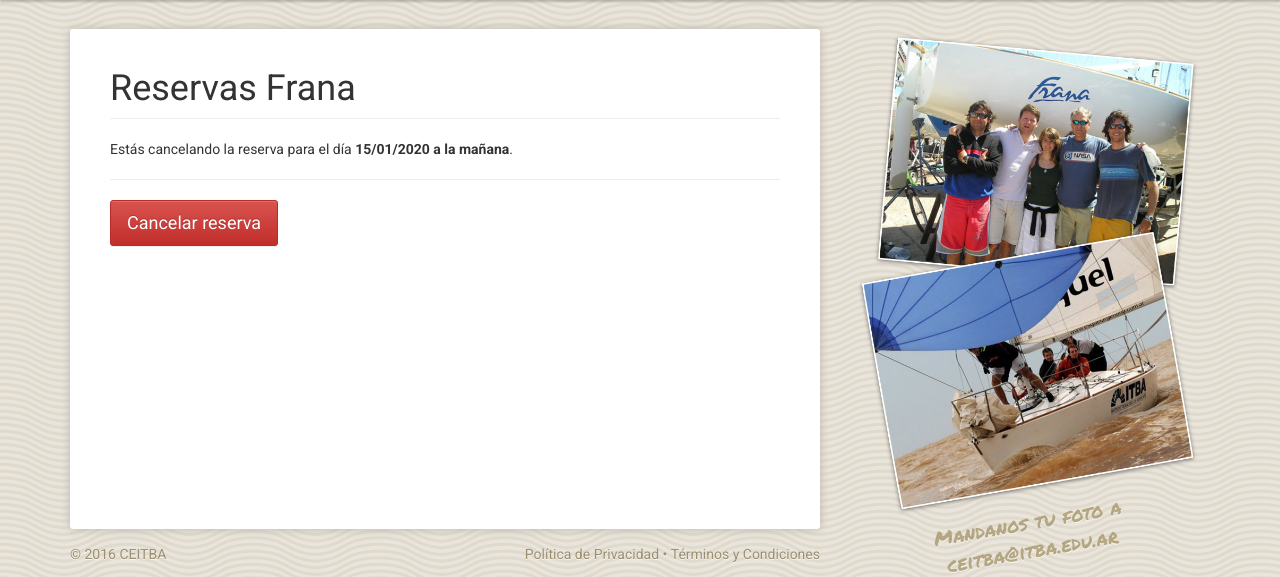
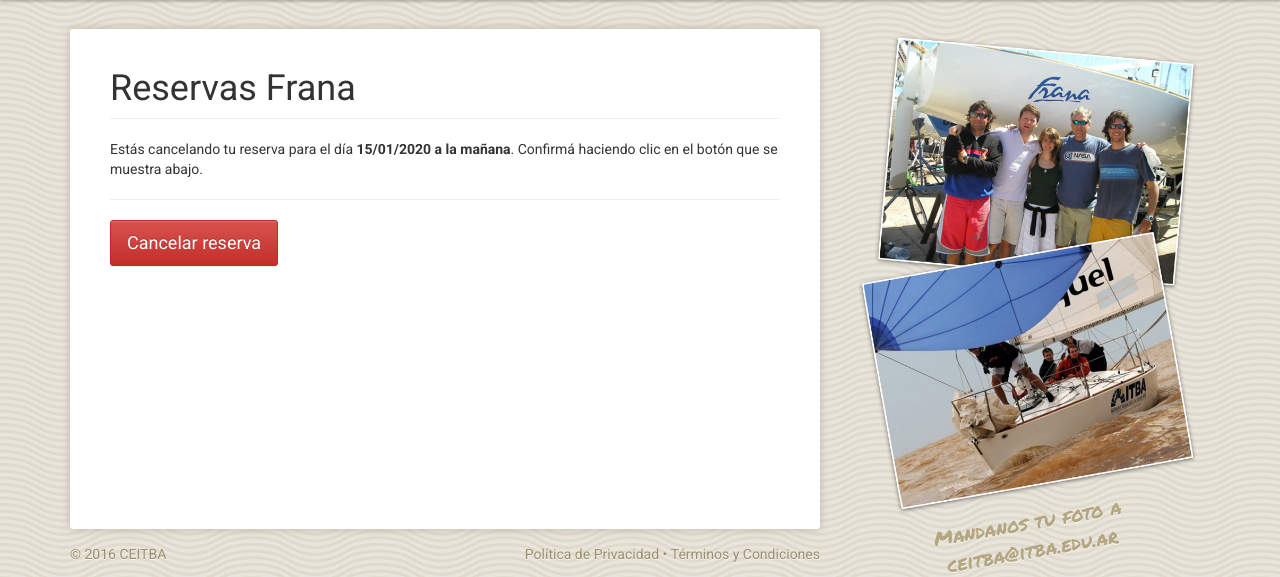
Before and after one commit to ceitba/frana, a Django app: page /bookings/1/cancel in a window 1280 px wide. Shown: the part 51-628 px from the top of the page. Run offline with Django 3.2, Linux system fonts and the light colour scheme; a user stored in the database is signed in; tables that the repository leaves empty hold one stand-in row (values such as "Sample post"); some libraries are stand-ins or nearby versions.

Commit message:
Improve wording

```diff
--- a/templates/bookings/cancel.html
+++ b/templates/bookings/cancel.html
@@ -3,7 +3,10 @@
 
 {% block content %}
 
-<p>Estás cancelando la reserva para el día <strong>{{ booking.date }} a la {{ booking.get_shift_display|lower }}</strong>.</p>
+<p>
+  Estás cancelando tu reserva para el día <strong>{{ booking.date }} a la {{ booking.get_shift_display|lower }}</strong>.
+  Confirmá haciendo clic en el botón que se muestra abajo.
+</p>
 
 <hr>
 
```
